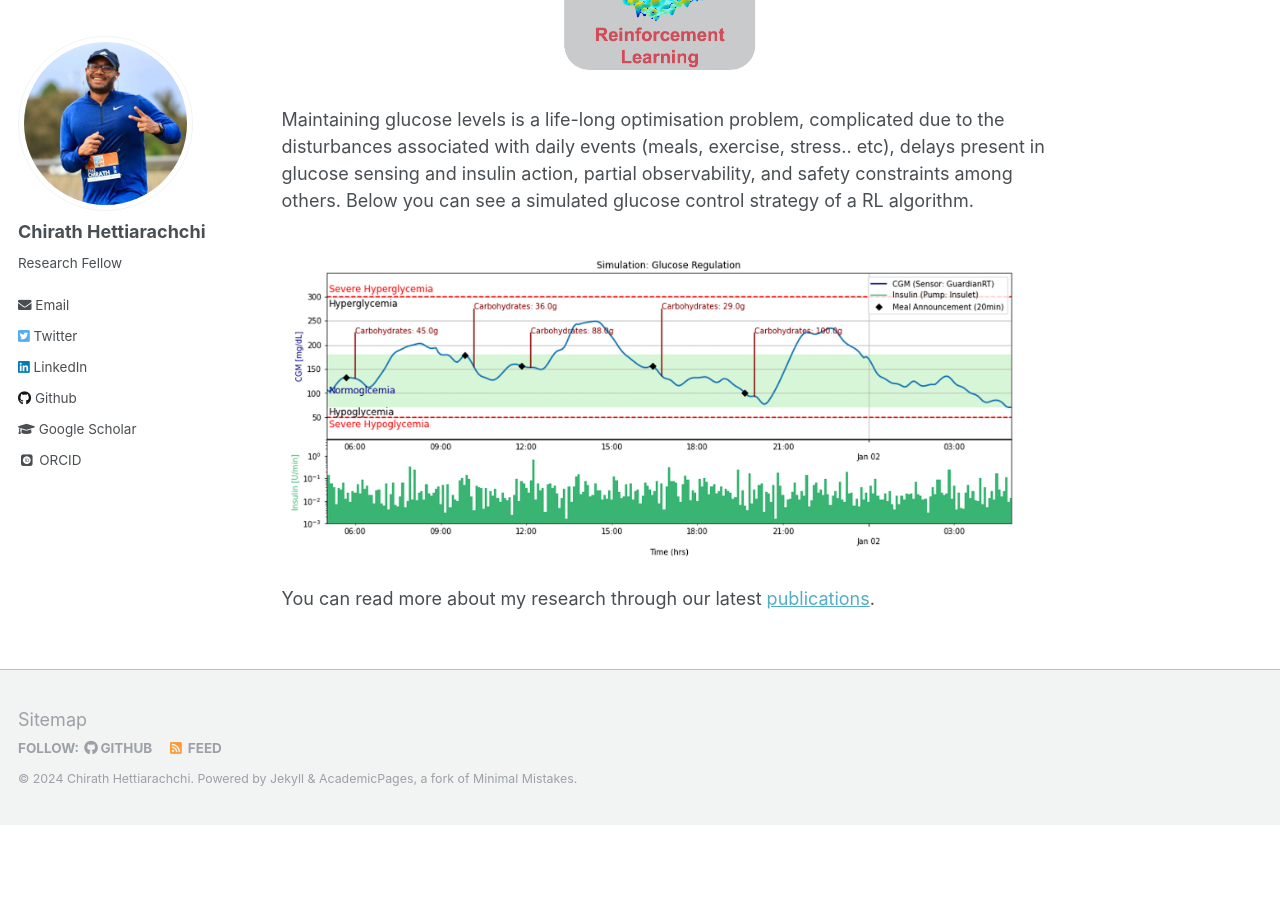
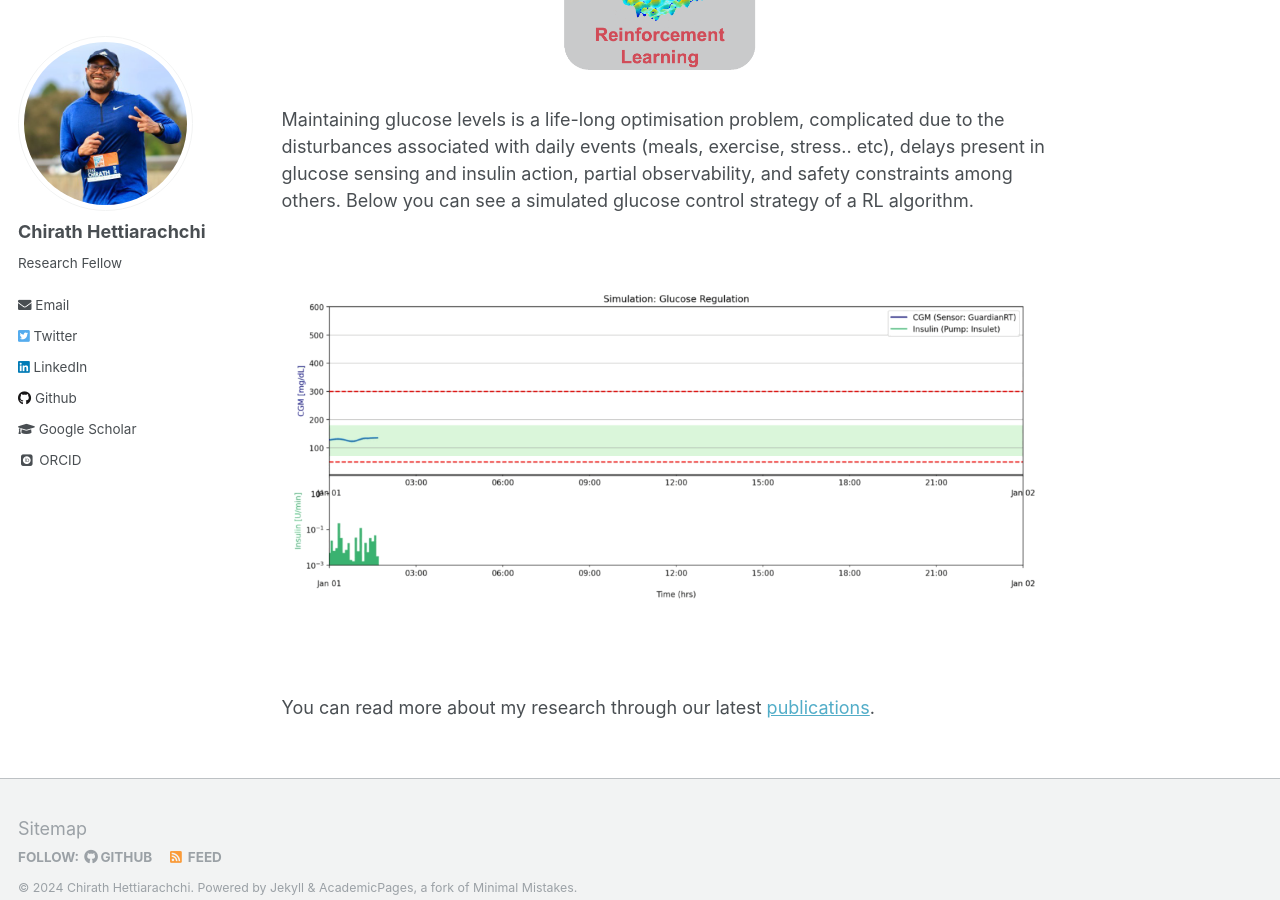
Before and after one commit to chirathyh/chirathyh.github.io, a Jekyll site: the page built from _pages/about.md, in a window 1280 px wide and 900 px high, scrolled down 1274 px. Built offline with Jekyll 4.4.1, drawn with Linux system fonts in a browser that asks for light colours; some web fonts are replaced; before the commit the page ends 2099 px from its top, so only the background shows below that.

Commit message:
Update about.md

```diff
--- a/_pages/about.md
+++ b/_pages/about.md
@@ -25,7 +25,7 @@
 <br>
 Maintaining glucose levels is a life-long optimisation problem, complicated due to the disturbances associated with daily events (meals, exercise, stress.. etc), delays present in glucose sensing and insulin action, partial observability, and safety constraints among others. Below you can see a simulated glucose control strategy of a RL algorithm.
 
-<img src='/images/glucose.png'>
+<img src='/images/gif_glucose.gif'>
 
 You can read more about my research through our latest [publications](https://chirathyh.github.io/publications/).
 
```
